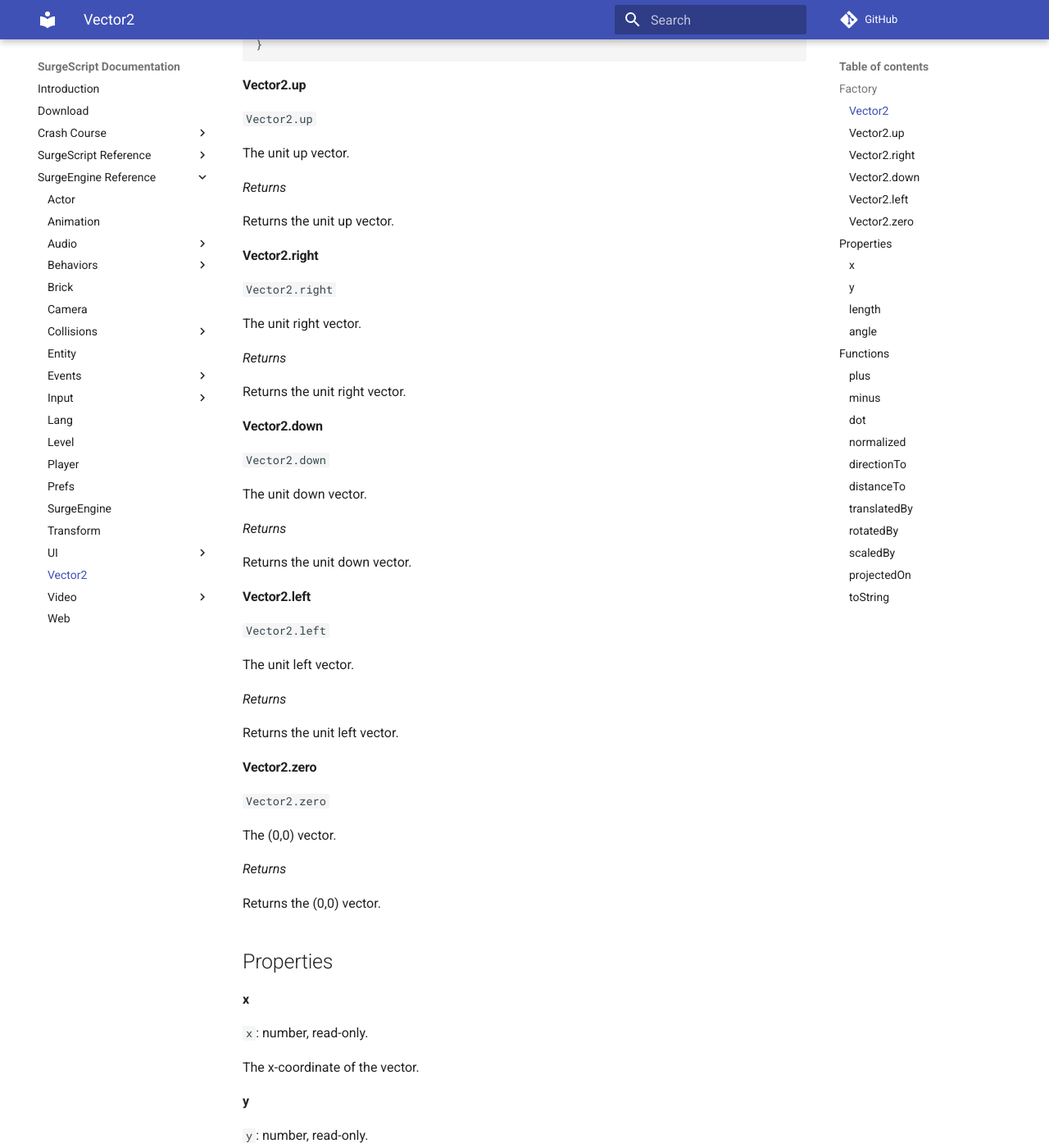
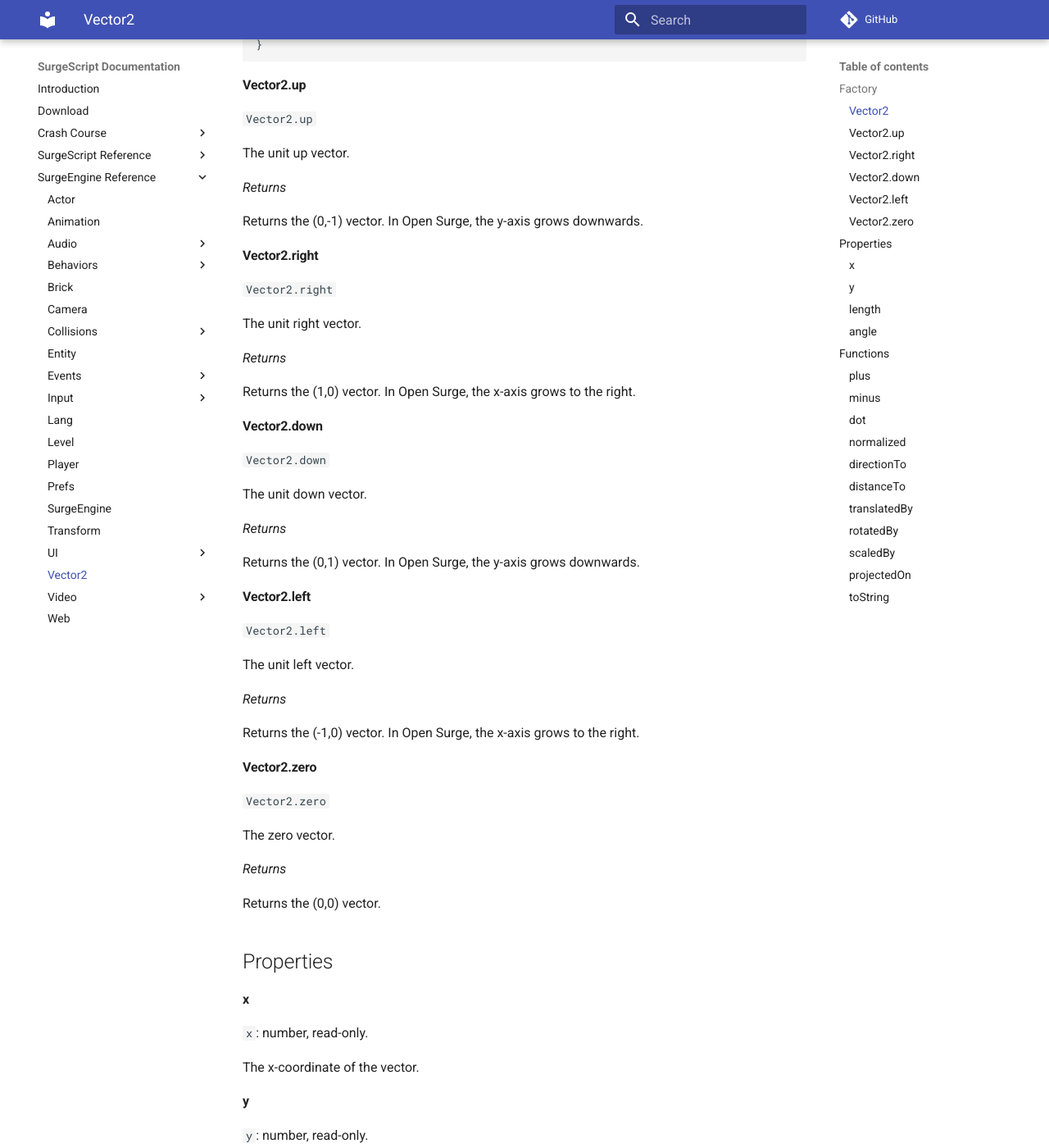
Before and after one commit to alemart/surgescript, an MkDocs documentation site: the page built from docs/engine/vector2.md, in a window 1280 px wide and 1400 px high, scrolled down 1285 px. Shown: the whole window at 82% size. Built offline with MkDocs 1.6.1 and Material for MkDocs 9.7.7, drawn with Linux system fonts in a browser that asks for light colours; comment, search, counter and statistics services are not loaded; some of the changed text lies outside the part shown.

Commit message:
Added a note

````diff
--- a/docs/engine/vector2.md
+++ b/docs/engine/vector2.md
@@ -65,7 +65,7 @@
 
 *Returns*
 
-Returns the unit up vector.
+Returns the (0,-1) vector. In Open Surge, the y-axis grows downwards.
 
 #### Vector2.right
 
@@ -75,7 +75,7 @@
 
 *Returns*
 
-Returns the unit right vector.
+Returns the (1,0) vector. In Open Surge, the x-axis grows to the right.
 
 #### Vector2.down
 
@@ -85,7 +85,7 @@
 
 *Returns*
 
-Returns the unit down vector.
+Returns the (0,1) vector. In Open Surge, the y-axis grows downwards.
 
 #### Vector2.left
 
@@ -95,13 +95,13 @@
 
 *Returns*
 
-Returns the unit left vector.
+Returns the (-1,0) vector. In Open Surge, the x-axis grows to the right.
 
 #### Vector2.zero
 
 `Vector2.zero`
 
-The (0,0) vector.
+The zero vector.
 
 *Returns*
 
@@ -303,6 +303,8 @@
 // (relative to the positive x-axis)
 v = Vector2.right.rotatedBy(45);
 ```
+
+*Note:* in Open Surge, the y-axis grows downwards. As an example, [Vector2.right](#vector2right) (1,0) rotated counterclockwise by 90 degrees will be the same as [Vector2.up](#vector2up) (0,-1). In addition, to rotate a Vector2 by `deg` degrees clockwise you may rotate it by `-deg` degrees counterclockwise.
 
 #### scaledBy
 
````
Also changed, not shown: other parts of docs/engine/vector2.md (+1 -1 lines).
